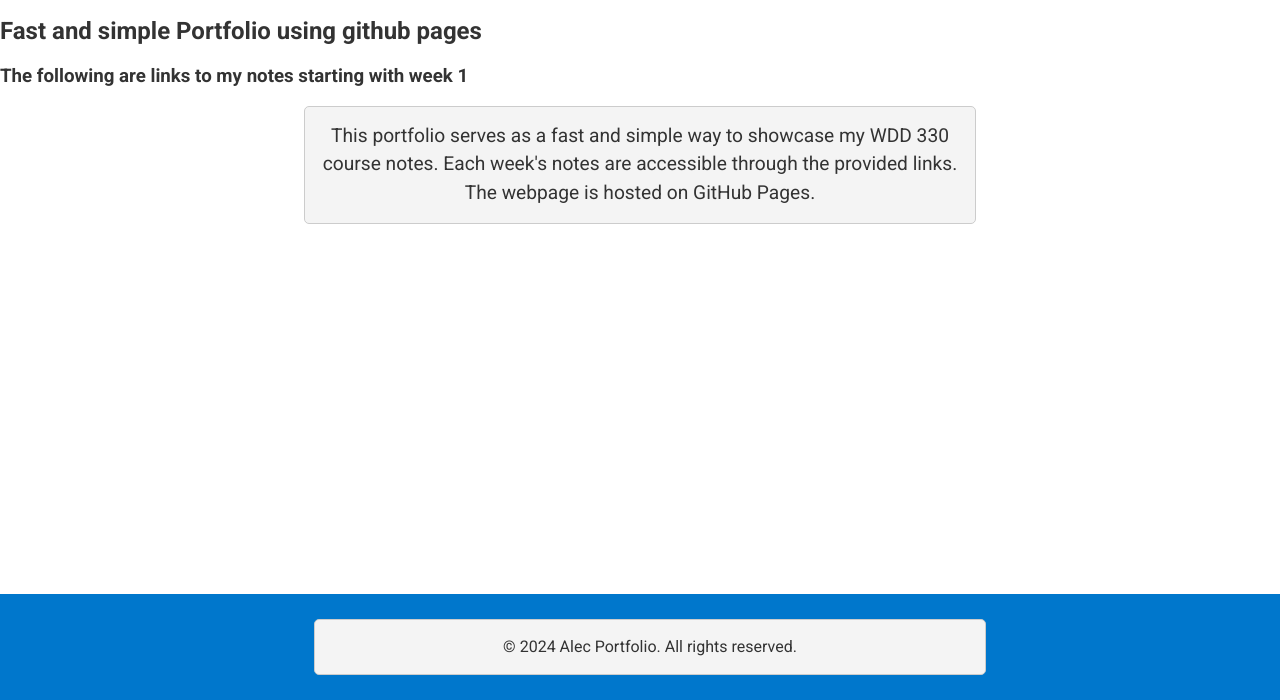
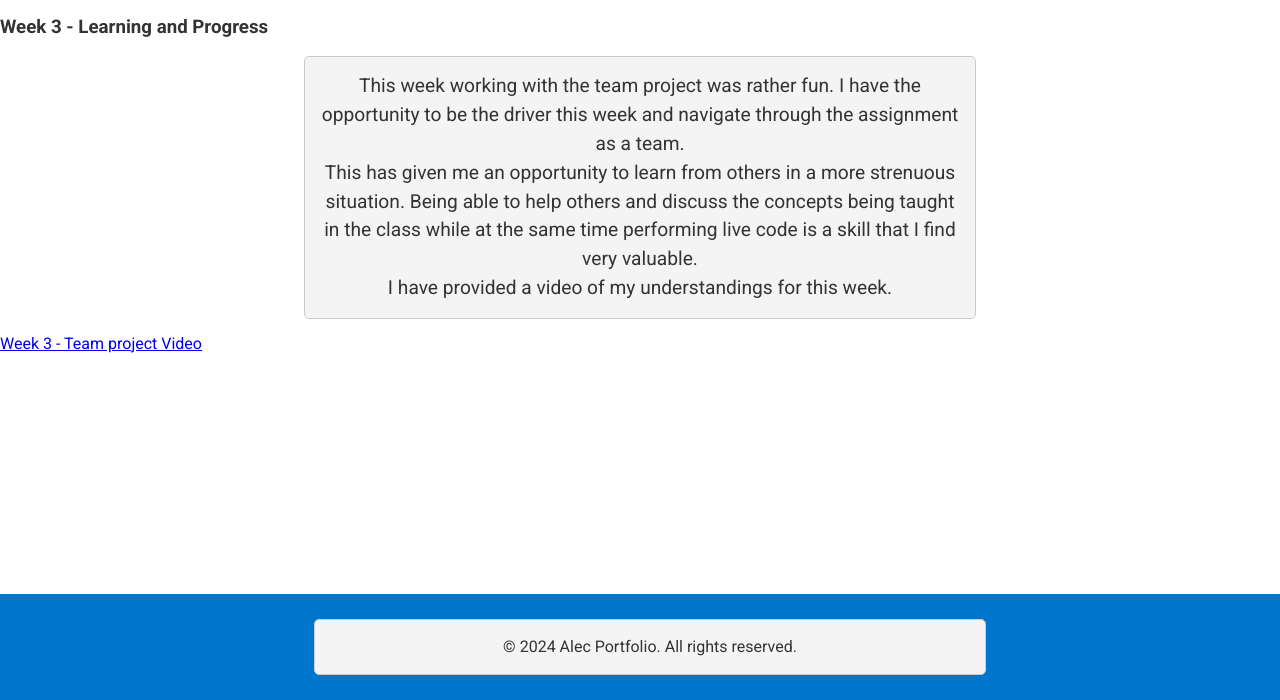
Before and after one commit to Willits-Alec/Alec-Port, a plain HTML site: page index.html in a window 1280 px wide. Shown: the part 100-800 px from the top of the page. Drawn offline with Linux system fonts and the light colour scheme.

Commit message:
updated learning and added video

```diff
--- a/index.html
+++ b/index.html
@@ -31,13 +31,15 @@
   </header>
 
   <h1>WDD 330</h1>
-  <h2>Fast and simple Portfolio using github pages</h2>
-  <h3>The following are links to my notes starting with week 1</h3>
+<h3>Week 3 - Learning and Progress</h3>
 
-  <p class="purpose">This portfolio serves as a fast and simple way to showcase my WDD 330 course notes.
-    Each week's notes are accessible through the provided links. The webpage is hosted on GitHub Pages.</p>
+  <p class="purpose">This week working with the team project was rather fun.
+    I have the opportunity to be the driver this week and navigate through the assignment as a team. <br>
+    This has given me an opportunity to learn from others in a more strenuous situation.
+    Being able to help others and discuss the concepts being taught in the class while at the same time performing live code is a skill that I find very valuable.
+    <br>I have provided a video of my understandings for this week.</p>
 
-
+<a href="https://youtu.be/gKANGT_u17Q">Week 3 - Team project Video</a>
 </body>
 
 <footer>
```
